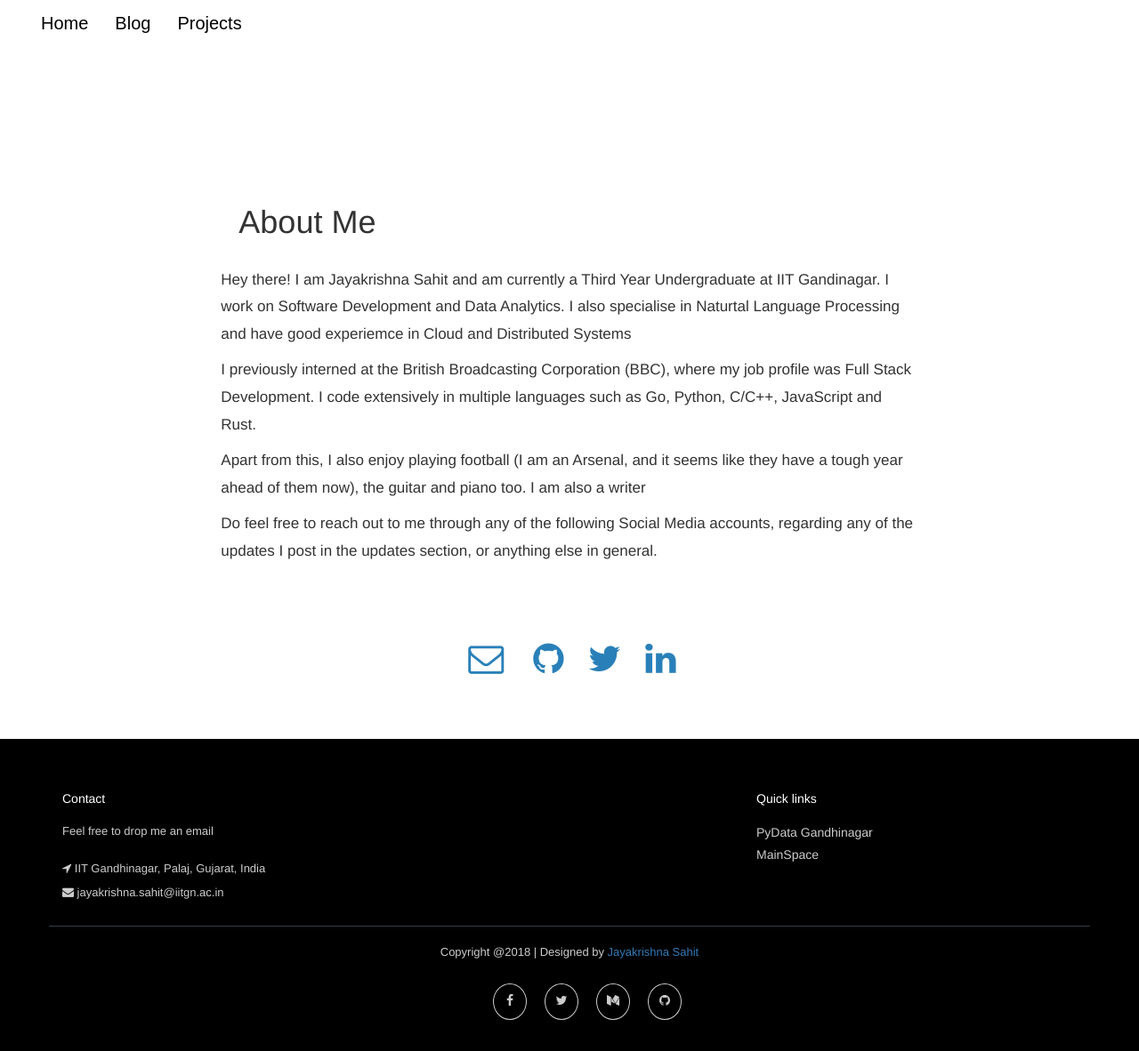
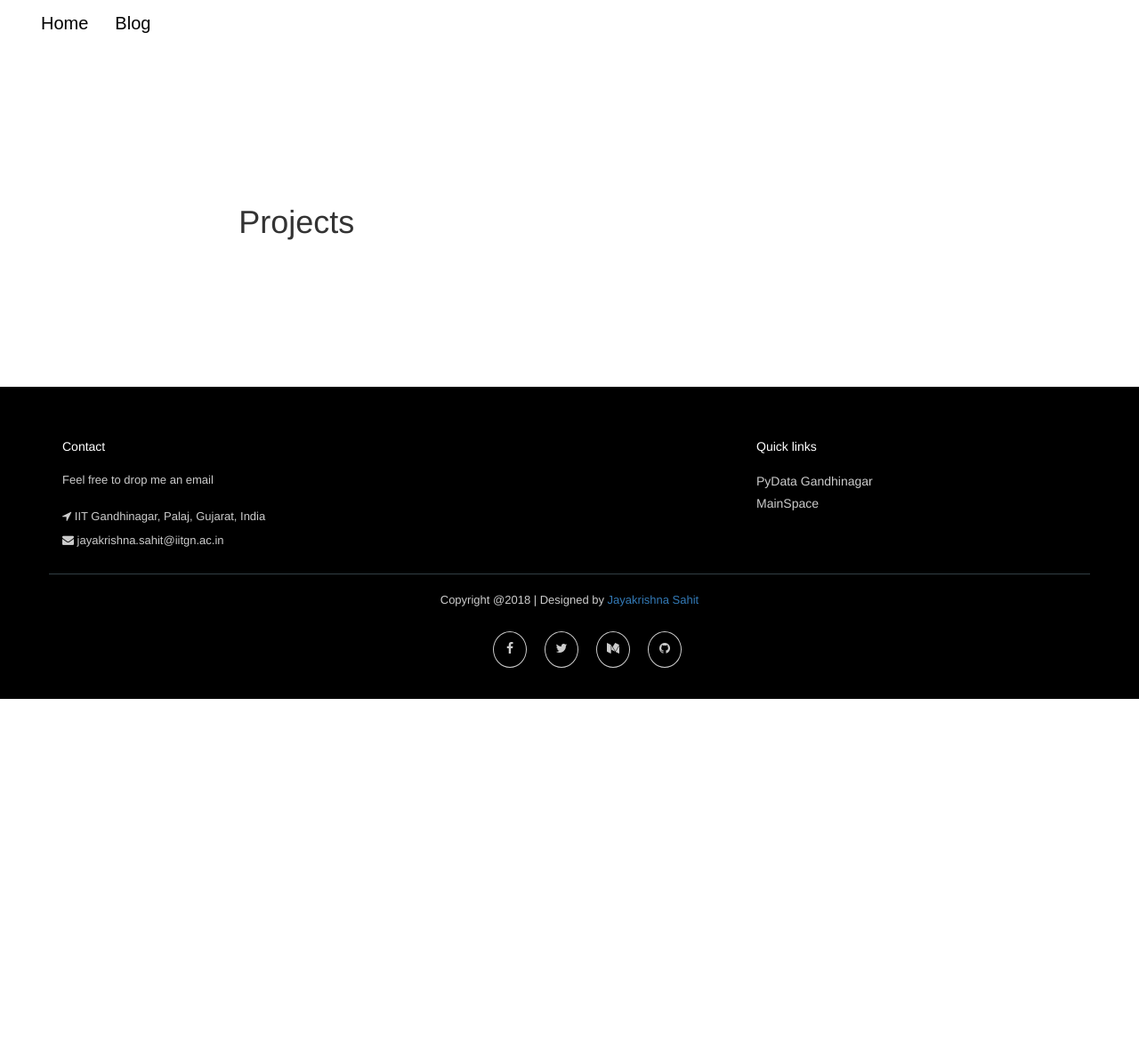
Before and after one commit to sahitpj/sahitpj.github.io, a Jekyll site: the page built from projects.html, in a window 1280 px wide. Shown: the whole page at 89% size. Built offline with Jekyll 4.4.1, drawn with Linux system fonts in a browser that asks for light colours; nearby versions of some CDN libraries; after the commit the page ends 900 px from its top, so only the background shows below that.

Commit message:
suspended projects page for now

```diff
--- a/_includes/header.html
+++ b/_includes/header.html
@@ -41,7 +41,7 @@
               </li>
             -->
               <li><a href="/archive/" style="color:black !important; font-family: 'Rockwell', sans-serif !important; font-size: 20px !important">Blog</a></li>
-              <li><a href="/about/" style="color:black !important; font-family: 'Rockwell', sans-serif !important; font-size: 20px !important">Projects</a></li>
+              <!-- <li><a href="/projects/" style="color:black !important; font-family: 'Rockwell', sans-serif !important; font-size: 20px !important">Projects</a></li> -->
             </ul>
           </div>
         </div>
--- a/projects.html
+++ b/projects.html
@@ -1,8 +1,8 @@
 ---
 layout: page
-title: About Me
+title: Projects
 description: Jayakrishna Sahit, A student of IITGN who loves Distributed Systems, Data Analytics and Open Source
-permalink: /about/
+permalink: /projects/
 ---
 
 
@@ -10,30 +10,11 @@ permalink: /about/
 <div class="col-lg-8  col-lg-offset-2 col-md-8 col-md-offset-2 col-sm-8  col-sm-offset-2 about-page">
 <h1 class="page-title">{{ page.title }}</h1>
 
-<p class="about-content">Hey there! I am Jayakrishna Sahit and am currently a Third Year Undergraduate at IIT Gandinagar. I work on Software Development and Data Analytics. I also specialise in Naturtal Language Processing and have good experiemce in Cloud and Distributed Systems</p>
-
-<p class="about-content">I previously interned at the British Broadcasting Corporation (BBC), where my job profile was Full Stack Development. I code extensively in multiple languages such as Go, Python, C/C++, JavaScript and Rust.</p>
-
-<p class="about-content">Apart from this, I also enjoy playing football (I am an Arsenal, and it seems like they have a tough year ahead of them now), the guitar and piano too. I am also a writer</p>
-
-<p class="about-content">Do feel free to reach out to me through any of the following Social Media accounts, regarding any of the updates I post in the updates section, or anything else in general.</p>
 
 
 <br><br><br>
 </div>
 </div>
-<div class="row">
-<div align="center">
-<p>
-<a href="mailto:sahitjayakrishna8@gmail.com"><i class="fa fa-envelope-o fa-fw" aria-hidden="true" style="font-size:40px;color:#2980b9"></i></a>
-&nbsp; &nbsp; &nbsp;
-<a href="https://github.com/sahitpj"><i class="fa fa-github" aria-hidden="true" style="font-size:40px;color:#2980b9"></i></a>
-&nbsp; &nbsp; &nbsp;
-<a href="https://twitter.com/sahitpj"><i class="fa fa-twitter" aria-hidden="true" style="font-size:40px;color:#2980b9"></i></a>
-&nbsp; &nbsp; &nbsp;
-<a href="https://www.linkedin.com/in/jayakrishna-sahit-81b485129/"><i class="fa fa-linkedin" aria-hidden="true" style="font-size:40px;color:#2980b9"></i></a>
-</p>
-</div>
-</div>
+
 
 <br><br><br>
```
